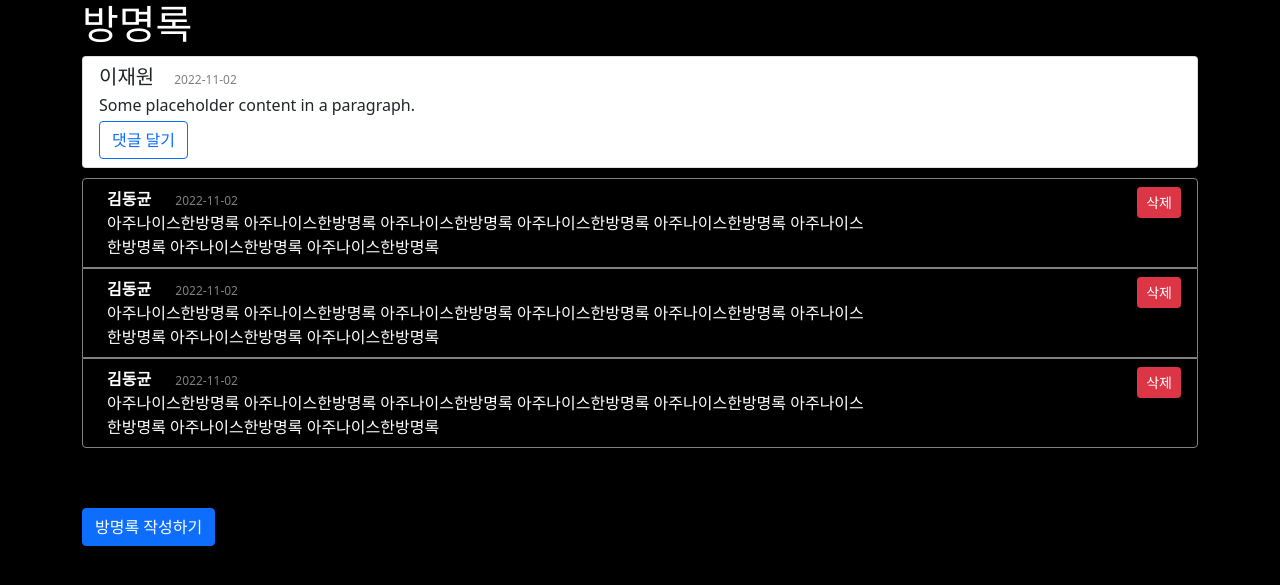
After one commit to jenyglee/sparta-team-8, a Flask app: template templates/guest-book.html in a window 1280 px wide. The commit adds this page. Shown: the top 585 px of the page. Run offline with Flask 2, Linux system fonts and the light colour scheme; the template is opened without the code that fills it, so the values that code supplies are empty.

Commit message:
디렉토리 구조 변경, 방명록 화면 작업

```diff
--- /dev/null
+++ b/app.py
@@ -0,0 +1,20 @@
+from flask import Flask, render_template, request, jsonify
+
+app = Flask(__name__)
+
+from pymongo import MongoClient
+
+client = MongoClient('민선님 몽고디비 주소')
+db = client.dbsparta
+
+@app.route('/')
+def home():
+    return render_template('home.html')
+
+@app.route('/guest-book')
+def guestBook():
+    return render_template('guest-book.html')
+
+
+if __name__ == '__main__':
+    app.run('0.0.0.0', port=5000, debug=True)
--- /dev/null
+++ b/templates/guest-book.html
@@ -0,0 +1,226 @@
+<!DOCTYPE html>
+<html lang="en">
+<head>
+    <meta charset="UTF-8">
+    <link
+            href="https://cdn.jsdelivr.net/npm/bootstrap@5.0.2/dist/css/bootstrap.min.css"
+            rel="stylesheet"
+            integrity="sha384-EVSTQN3/azprG1Anm3QDgpJLIm9Nao0Yz1ztcQTwFspd3yD65VohhpuuCOmLASjC"
+            crossorigin="anonymous"
+    />
+    <script src="https://ajax.googleapis.com/ajax/libs/jquery/3.5.1/jquery.min.js"></script>
+    <script
+            src="https://cdn.jsdelivr.net/npm/bootstrap@5.0.2/dist/js/bootstrap.bundle.min.js"
+            integrity="sha384-MrcW6ZMFYlzcLA8Nl+NtUVF0sA7MsXsP1UyJoMp4YLEuNSfAP+JcXn/tWtIaxVXM"
+            crossorigin="anonymous"
+    ></script>
+    <title>Title</title>
+    <style>
+        * {
+            margin: 0;
+            padding: 0;
+        }
+
+        body {
+            background-color: black;
+        }
+
+        section {
+            margin-bottom: 10px;
+        }
+
+        .wrap {
+            width: 100%;
+            background-color: black;
+            display: flex;
+            flex-direction: column;
+            align-items: center;
+        }
+
+        .container {
+            width: 1200px;
+            color: white;
+        }
+
+        .guest-book {
+            margin-bottom: 10px;
+        }
+
+        #add-comment-form {
+            display: none;
+        }
+
+        .form-bg {
+            /*background-color: white;*/
+            margin-bottom: 10px;
+            border: 1px solid gray;
+            border-radius: 5px;
+            padding: 28px 16px 20px;
+        }
+
+        .form-text {
+            color: white;
+            margin-bottom: 10px;
+        }
+
+        .comment-list .list-group-item {
+            background-color: black;
+            border: 1px solid gray;
+            color: white;
+        }
+
+        #add-guest-book-form {
+            display: none;
+        }
+
+        #btn-add-guest-book {
+            margin-top: 50px;
+        }
+
+        .form-title {
+            margin-bottom: 30px;
+        }
+
+        .date {
+            font-size: 12px;
+            color: gray;
+            margin-left: 20px;
+            font-weight: normal;
+        }
+
+        .content-wrap{
+            width: 70%;
+
+        }
+
+        .btn-margin{
+            margin-top: 40px;
+        }
+    </style>
+    <script>
+        function handleOpenCommentForm() {
+            console.log("hey")
+            $("#add-comment-form").show();
+            // add-comment-form
+        }
+
+        function handleCloseCommentForm() {
+            console.log("hey")
+            $("#add-comment-form").hide();
+            // add-comment-form
+        }
+
+        function handleOpenGuestBookForm() {
+            $("#add-guest-book-form").show();
+            $("#btn-add-guest-book").hide()
+        }
+
+        function handleCloseGuestBookForm() {
+            $("#add-guest-book-form").hide();
+            $("#btn-add-guest-book").show()
+        }
+
+        function handleSubmit() {
+            // API create 기능
+            $.ajax({
+                type: "POST",
+                url: "민선님의 API 주소",
+                data: {},
+                success: function (response) {
+                    console.log(response)
+                },
+            })
+        }
+    </script>
+</head>
+<body>
+<main class="wrap">
+    <div class="container">
+        <h1>방명록</h1>
+
+        <section>
+            <div class="list-group guest-book">
+                <a href="#" class="list-group-item list-group-item-action" aria-current="true">
+                    <div class="d-flex w-100 justify-content-between">
+                        <h5 class="mb-1">이재원<span class="date">2022-11-02</span></h5>
+                    </div>
+                    <p class="mb-1">Some placeholder content in a paragraph.</p>
+                    <button type="button" class="btn btn-outline-primary" onclick="handleOpenCommentForm()">댓글 달기
+                    </button>
+                </a>
+            </div>
+            <div class="form-bg" id="add-comment-form">
+                <form class="row g-3">
+                    <div class="col-md-3 form-text">
+                        <label for="inputEmail4" class="form-label">이름</label>
+                        <input type="email" class="form-control" id="inputEmail4" placeholder="이재원">
+                    </div>
+                    <div class="col-md-3 form-text">
+                        <label for="inputPassword4" class="form-label">비밀번호</label>
+                        <input type="password" class="form-control" id="inputPassword4" placeholder="****">
+                    </div>
+                    <div class="col-md-12 form-text">
+                        <label for="inputAddress" class="form-label">내용</label>
+                        <input type="text" class="form-control" id="inputAddress" placeholder="내용을 입력해주세요.">
+                    </div>
+                    <div class="col-12 btn-margin">
+                        <button type="button" class="btn btn-primary">등록</button>
+                        <button type="button" class="btn btn-secondary" onclick="handleCloseCommentForm()">취소</button>
+                    </div>
+                </form>
+            </div>
+            <ol class="list-group comment-list">
+                <li class="list-group-item d-flex justify-content-between align-items-start">
+                    <div class="ms-2 me-auto content-wrap">
+                        <div class="fw-bold">김동균 <span class="date">2022-11-02</span></div>
+
+                        아주나이스한방명록 아주나이스한방명록 아주나이스한방명록 아주나이스한방명록 아주나이스한방명록 아주나이스한방명록 아주나이스한방명록 아주나이스한방명록
+                    </div>
+                    <button type="button" class="btn btn-danger btn-sm">삭제</button>
+                </li>
+                <li class="list-group-item d-flex justify-content-between align-items-start">
+                    <div class="ms-2 me-auto content-wrap">
+                        <div class="fw-bold">김동균 <span class="date">2022-11-02</span></div>
+
+                        아주나이스한방명록 아주나이스한방명록 아주나이스한방명록 아주나이스한방명록 아주나이스한방명록 아주나이스한방명록 아주나이스한방명록 아주나이스한방명록
+                    </div>
+                    <button type="button" class="btn btn-danger btn-sm">삭제</button>
+                </li>
+                <li class="list-group-item d-flex justify-content-between align-items-start">
+                    <div class="ms-2 me-auto content-wrap">
+                        <div class="fw-bold">김동균 <span class="date">2022-11-02</span></div>
+
+                        아주나이스한방명록 아주나이스한방명록 아주나이스한방명록 아주나이스한방명록 아주나이스한방명록 아주나이스한방명록 아주나이스한방명록 아주나이스한방명록
+                    </div>
+                    <button type="button" class="btn btn-danger btn-sm">삭제</button>
+                </li>
+            </ol>
+        </section>
+        <button type="button" class="btn btn-primary" id="btn-add-guest-book" onclick="handleOpenGuestBookForm()">
+            방명록 작성하기
+        </button>
+        <section class="form-bg" id="add-guest-book-form">
+            <h3 class="form-title">방명록 작성</h3>
+            <form class="row g-3">
+                <div class="col-md-3">
+                    <label for="inputEmail4" class="form-label">이름</label>
+                    <input type="email" class="form-control" id="inputEmail4">
+                </div>
+                <div class="col-md-3">
+                    <label for="inputPassword4" class="form-label">비밀번호</label>
+                    <input type="password" class="form-control" id="inputPassword4">
+                </div>
+                <div class="col-12">
+                    <label for="inputAddress" class="form-label">내용</label>
+                    <input type="text" class="form-control" id="inputAddress" placeholder="내용을 입력해주세요.">
+                </div>
+                <div class="col-12 btn-margin">
+                    <button type="button" class="btn btn-primary" onclick="handleSubmit()">등록</button>
+                    <button type="button" class="btn btn-secondary" onclick="handleCloseGuestBookForm()">취소</button>
+                </div>
+            </form>
+        </section>
+    </div>
+</main>
+</body>
+</html>
--- a/guest-book.html
+++ b/templates/home.html
@@ -4,7 +4,9 @@
     <meta charset="UTF-8">
     <title>Title</title>
 </head>
+
 <body>
-방명록 화면
+<!-- 동균님 메인화면 작업공간 -->
+홈 화면입니다.
 </body>
 </html>
```
Also changed, not shown: guest-book.py (deleted).
